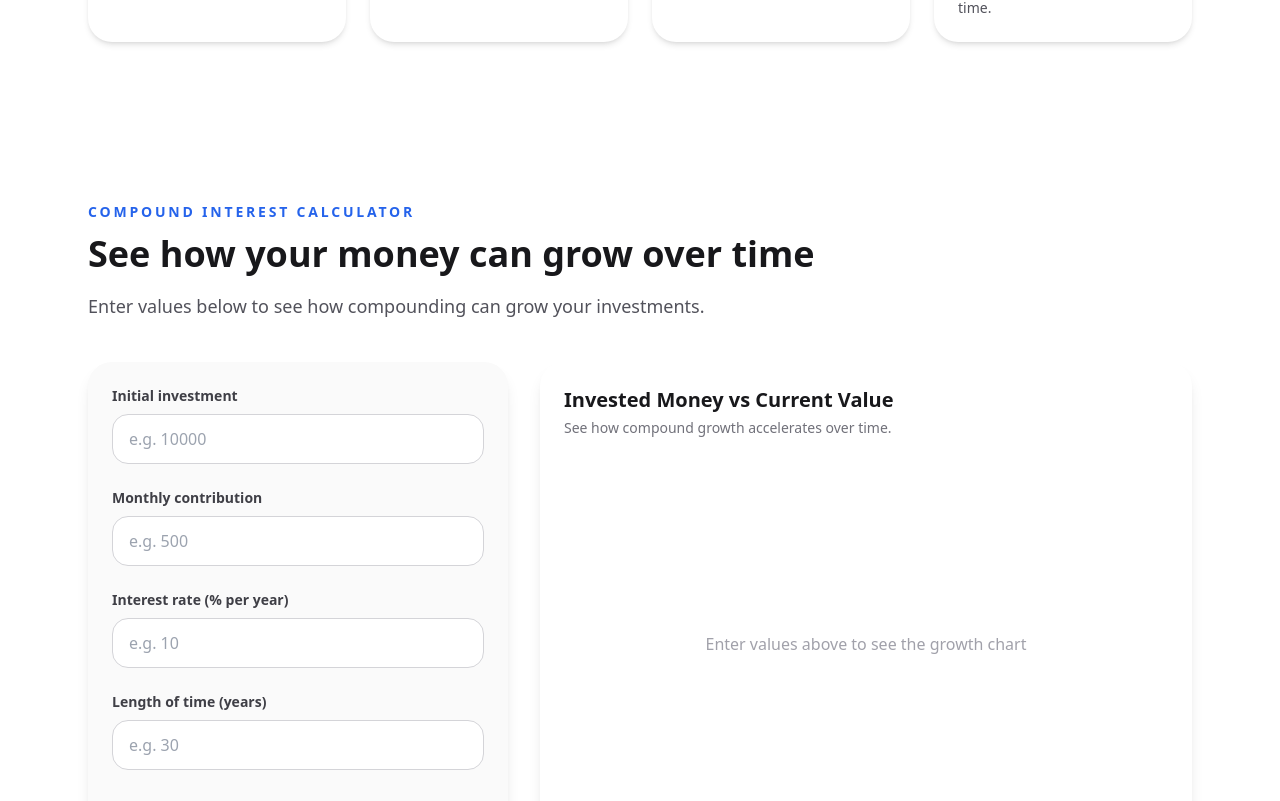
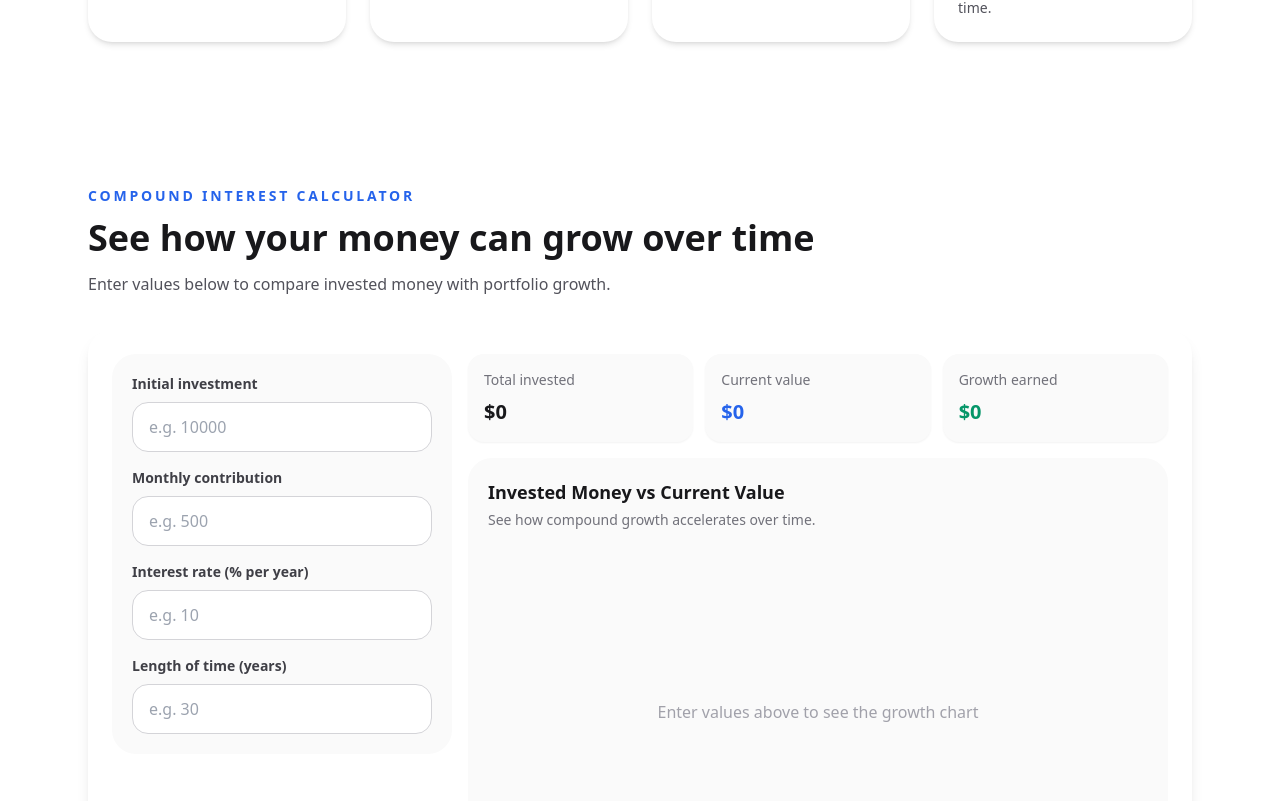
Before and after one commit to singhpanthpreet/financewithpanth, a React (Vite) app: page / in a window 1280 px wide. Shown: the part 1979-2780 px from the top of the page. Built offline with nearby package versions, Linux system fonts and the light colour scheme.

Commit message:
Update App.tsx

```diff
--- a/src/App.tsx
+++ b/src/App.tsx
@@ -82,7 +82,7 @@ export default function FinanceWithPanthAboutPage() {
       {/* NAVBAR */}
       <header className="sticky top-0 z-50 border-b bg-white/90 backdrop-blur">
         <div className="mx-auto flex max-w-6xl items-center justify-between px-6 py-4">
-          <div className="font-bold text-lg">Finance With Panth</div>
+          <div className="text-lg font-bold">Finance With Panth</div>
 
           <nav className="flex items-center gap-6 text-sm font-medium text-zinc-700">
             <button onClick={() => scrollToSection(aboutRef)} className="hover:text-blue-600">
@@ -248,9 +248,9 @@ export default function FinanceWithPanthAboutPage() {
       <section
         id="calculator"
         ref={calculatorRef}
-        className="mx-auto max-w-6xl scroll-mt-24 px-6 py-20"
+        className="mx-auto max-w-6xl scroll-mt-24 px-6 py-16"
       >
-        <div className="mb-10 max-w-3xl">
+        <div className="mb-8 max-w-3xl">
           <p className="text-sm font-semibold uppercase tracking-[0.2em] text-blue-600">
             Compound Interest Calculator
           </p>
@@ -259,14 +259,15 @@ export default function FinanceWithPanthAboutPage() {
             See how your money can grow over time
           </h2>
 
-          <p className="mt-4 text-lg leading-8 text-zinc-600">
-            Enter values below to see how compounding can grow your investments.
+          <p className="mt-3 text-base leading-7 text-zinc-600">
+            Enter values below to compare invested money with portfolio growth.
           </p>
         </div>
 
-        <div className="grid gap-8 lg:grid-cols-[420px_minmax(0,1fr)]">
-          <div className="rounded-3xl bg-zinc-50 p-6 shadow-lg">
-            <div className="space-y-6">
+        <div className="rounded-3xl bg-white p-4 shadow-lg sm:p-6">
+          <div className="grid gap-4 lg:grid-cols-[340px_minmax(0,1fr)] lg:items-start">
+            <div className="rounded-3xl bg-zinc-50 p-4 sm:p-5">
+              <div className="grid gap-4 sm:grid-cols-2 lg:grid-cols-1">
                 <div>
                   <label className="mb-2 block text-sm font-semibold text-zinc-700">
                     Initial investment
@@ -319,52 +320,69 @@ export default function FinanceWithPanthAboutPage() {
                   />
                 </div>
               </div>
+            </div>
 
-            <div className="mt-8 grid gap-4">
-              <div className="rounded-2xl bg-white p-5 shadow-sm">
+            <div className="min-w-0">
+              <div className="grid gap-3 sm:grid-cols-3">
+                <div className="rounded-2xl bg-zinc-50 p-4 shadow-sm">
                   <p className="text-sm text-zinc-500">Total invested</p>
-                <p className="mt-2 text-2xl font-bold">
+                  <p className="mt-2 text-xl font-bold">
                     {formatCurrency(calculatorData.totalInvested)}
                   </p>
                 </div>
 
-              <div className="rounded-2xl bg-white p-5 shadow-sm">
+                <div className="rounded-2xl bg-zinc-50 p-4 shadow-sm">
                   <p className="text-sm text-zinc-500">Current value</p>
-                <p className="mt-2 text-2xl font-bold text-blue-600">
+                  <p className="mt-2 text-xl font-bold text-blue-600">
                     {formatCurrency(calculatorData.finalValue)}
                   </p>
                 </div>
 
-              <div className="rounded-2xl bg-white p-5 shadow-sm">
+                <div className="rounded-2xl bg-zinc-50 p-4 shadow-sm">
                   <p className="text-sm text-zinc-500">Growth earned</p>
-                <p className="mt-2 text-2xl font-bold text-emerald-600">
+                  <p className="mt-2 text-xl font-bold text-emerald-600">
                     {formatCurrency(calculatorData.totalGrowth)}
                   </p>
                 </div>
               </div>
-          </div>
 
-          <div className="rounded-3xl bg-white p-6 shadow-lg">
-            <div className="mb-4">
-              <h3 className="text-xl font-bold">Invested Money vs Current Value</h3>
+              <div className="mt-4 rounded-3xl bg-zinc-50 p-4 sm:p-5">
+                <div className="mb-3">
+                  <h3 className="text-lg font-bold">Invested Money vs Current Value</h3>
                   <p className="mt-1 text-sm text-zinc-500">
                     See how compound growth accelerates over time.
                   </p>
                 </div>
 
-            <div className="h-[380px] w-full">
+                <div className="h-[300px] w-full sm:h-[340px]">
                   {Number(years) > 0 ? (
                     <ResponsiveContainer width="100%" height="100%">
                       <LineChart data={calculatorData.yearlyData}>
                         <CartesianGrid strokeDasharray="3 3" stroke="#e4e4e7" />
-                    <XAxis dataKey="year" />
-                    <YAxis tickFormatter={(value) => `$${Number(value).toLocaleString()}`} />
+                        <XAxis dataKey="year" tick={{ fontSize: 12 }} />
+                        <YAxis
+                          tick={{ fontSize: 12 }}
+                          tickFormatter={(value) => `$${Number(value).toLocaleString()}`}
+                          width={80}
+                        />
                         <Tooltip
                           formatter={(value: number) => formatCurrency(value)}
                           labelFormatter={(label) => `Year ${label}`}
                         />
-                    <Line type="monotone" dataKey="invested" stroke="#71717a" strokeWidth={3} dot={false} />
-                    <Line type="monotone" dataKey="value" stroke="#2563eb" strokeWidth={3} dot={false} />
+                        <Line
+                          type="monotone"
+                          dataKey="invested"
+                          stroke="#71717a"
+                          strokeWidth={3}
+                          dot={false}
+                        />
+                        <Line
+                          type="monotone"
+                          dataKey="value"
+                          stroke="#2563eb"
+                          strokeWidth={3}
+                          dot={false}
+                        />
                       </LineChart>
                     </ResponsiveContainer>
                   ) : (
@@ -372,6 +390,8 @@ export default function FinanceWithPanthAboutPage() {
                       Enter values above to see the growth chart
                     </div>
                   )}
+                </div>
+              </div>
             </div>
           </div>
         </div>
@@ -418,7 +438,7 @@ export default function FinanceWithPanthAboutPage() {
             </a>
 
             <a
-              href="https://facebook.com/financewithpanth"
+              href="https://www.facebook.com/people/Financewithpanth/61574887317013/"
               target="_blank"
               rel="noreferrer"
               className="text-zinc-700 transition hover:text-blue-700"
```
Lines whose indentation alone changed are shown as unchanged.
